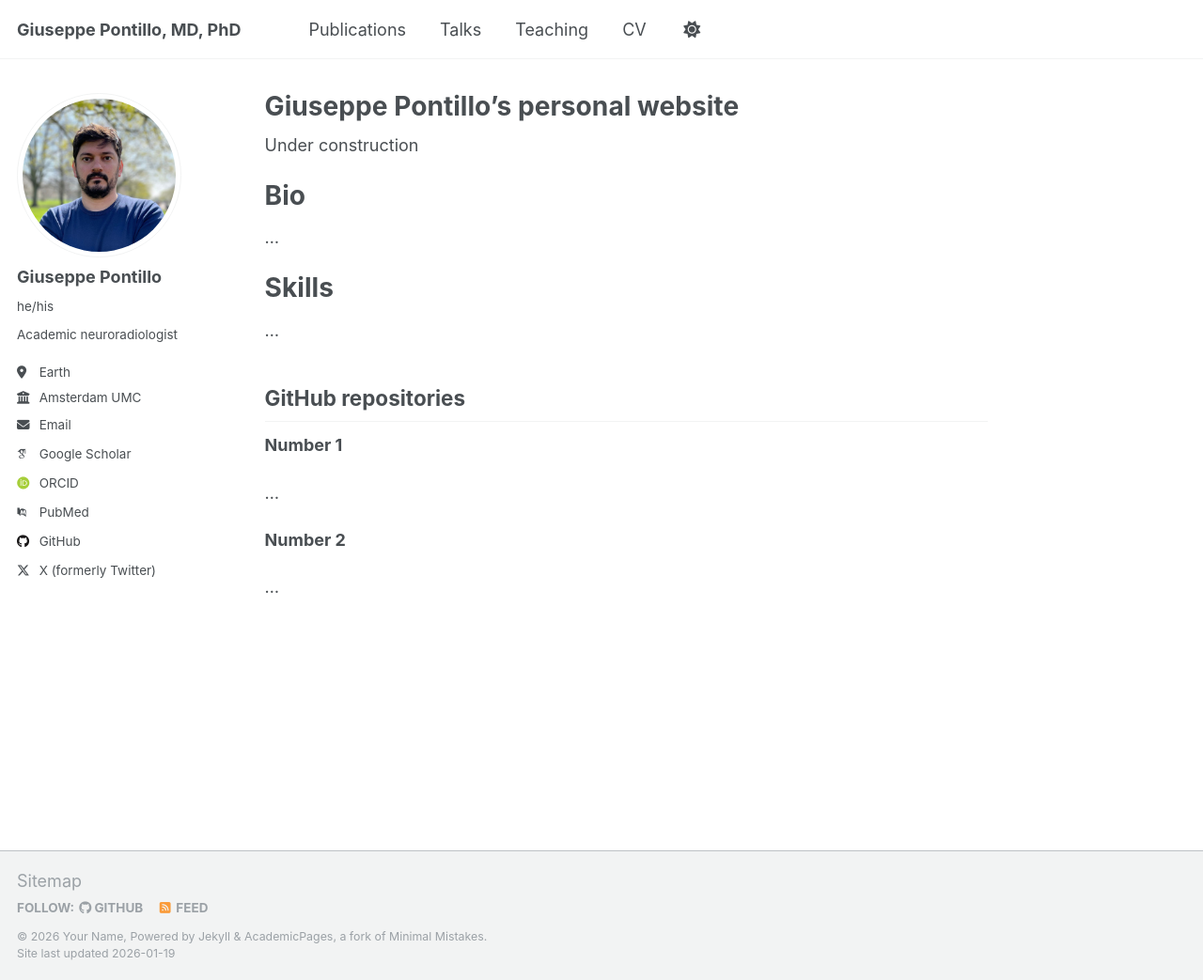
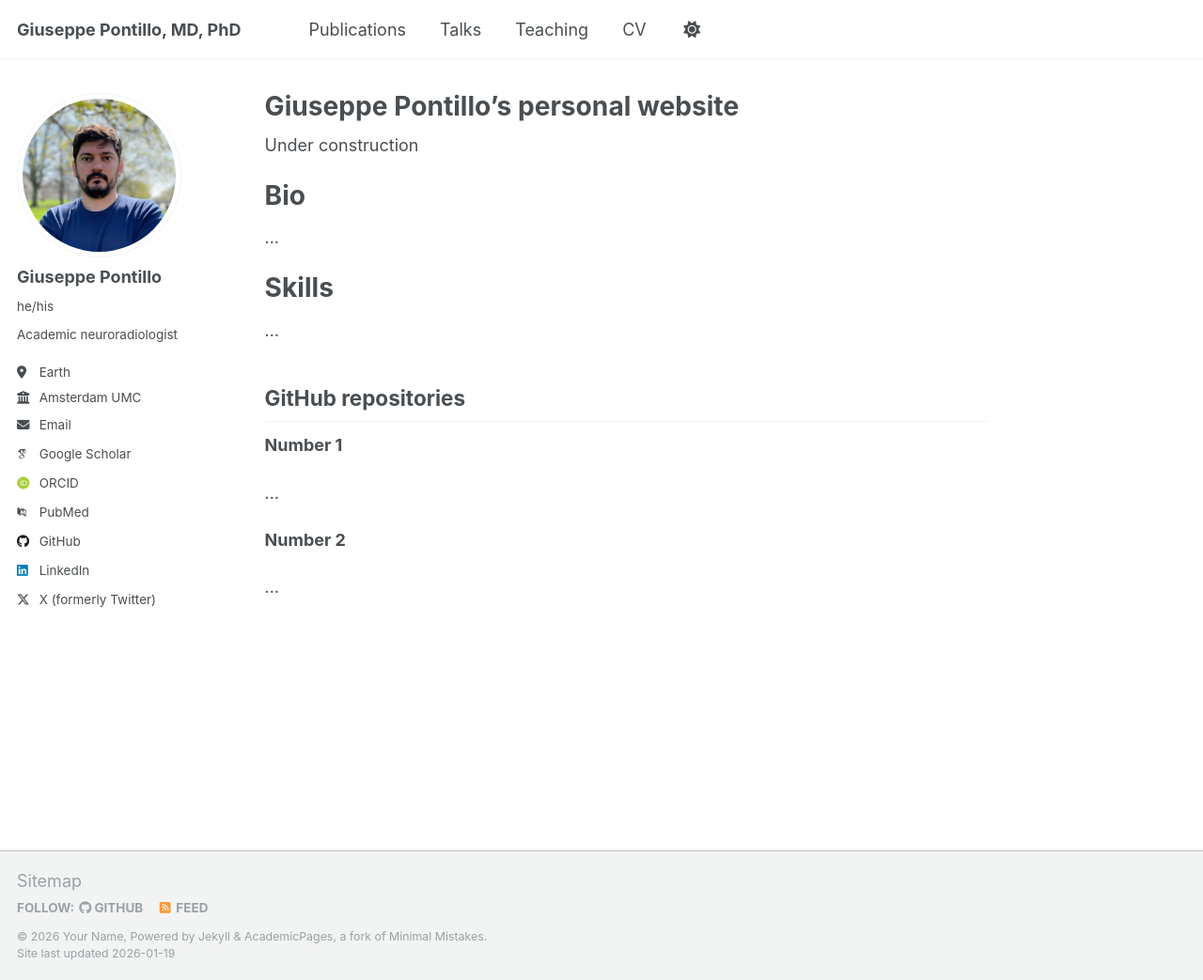
Before and after one commit to giupontillo/giupontillo.github.io, a Jekyll site: the page built from _pages/about.md, in a window 1280 px wide and 1043 px high. Shown: the whole window at 94% size. Built offline with Jekyll 4.4.1, drawn with Linux system fonts in a browser that asks for light colours; some web fonts are replaced.

Commit message:
added linkedin

```diff
--- a/_config.yml
+++ b/_config.yml
@@ -59,7 +59,7 @@ author:
   keybase          : # Username
   instagram        : # Username
   lastfm           : # Username
-  linkedin         : # "giupontillo"
+  linkedin         : "giupontillo"
   mastodon         : # URL
   medium           : # URL
   pinterest        : # Username
```
